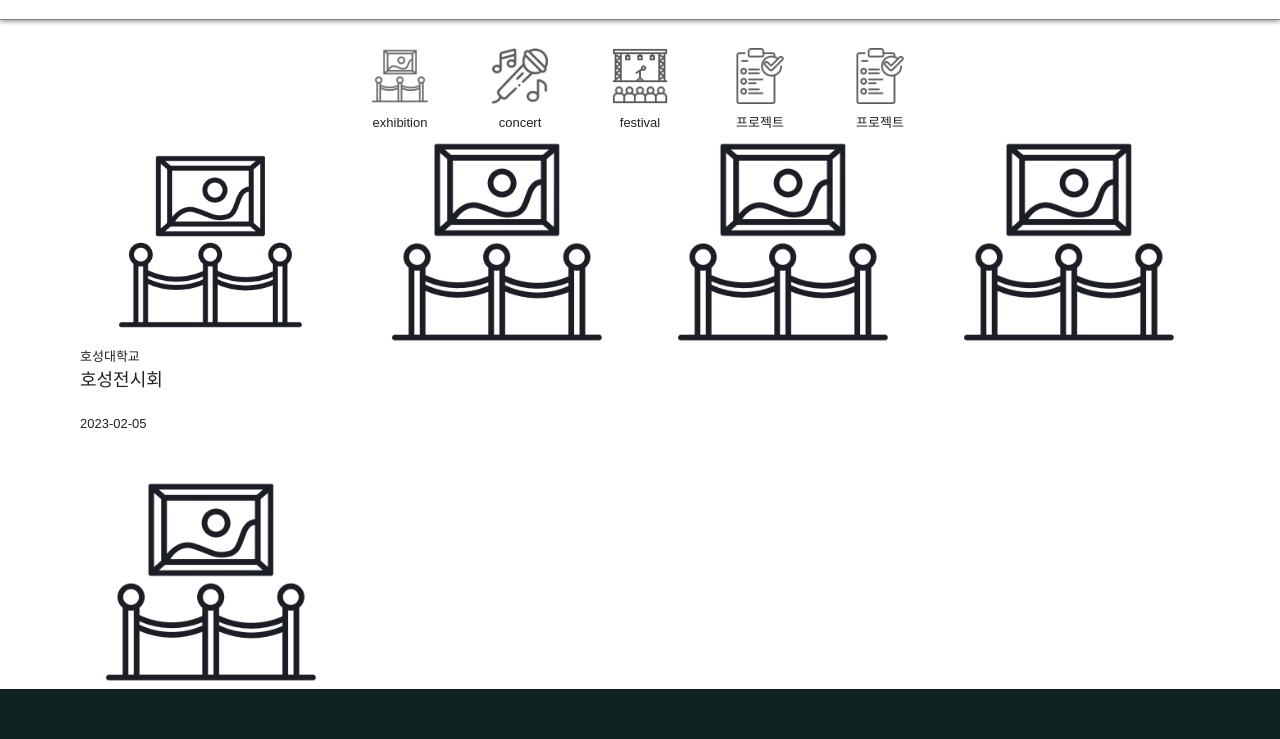
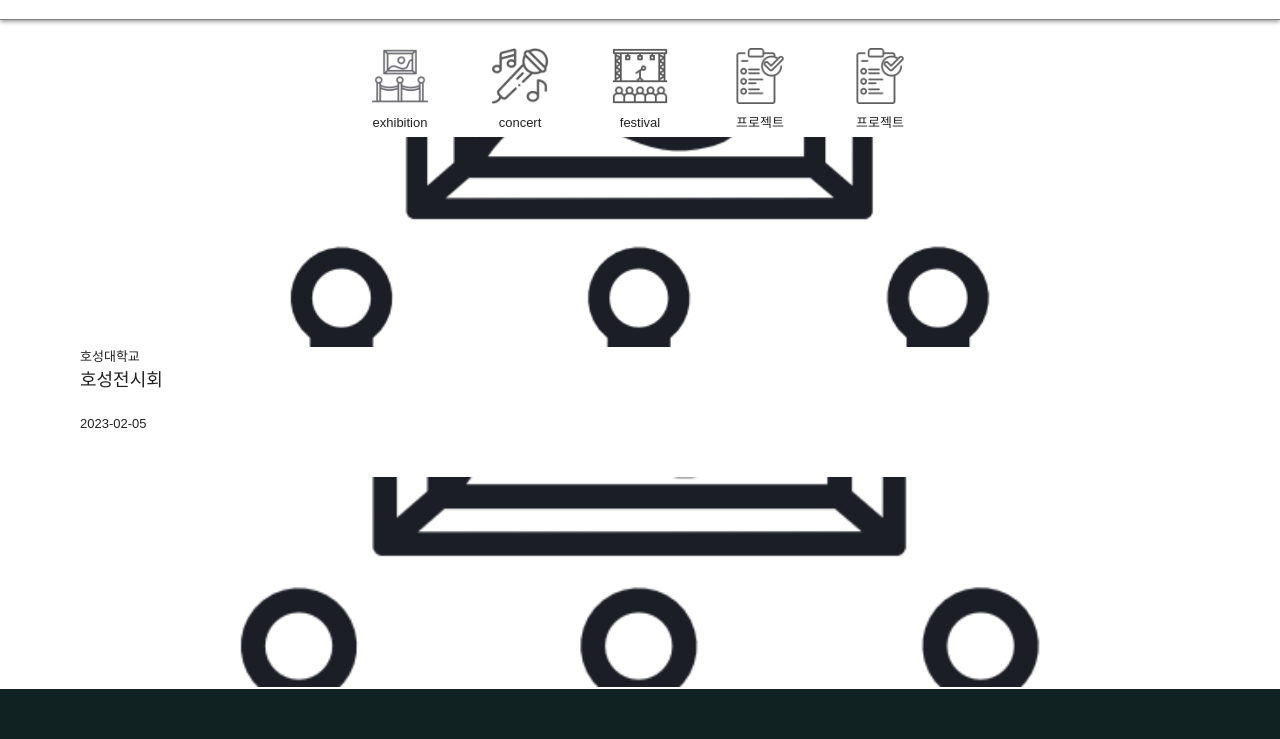
Before and after one commit to nangman-hosung/nangman-v.2, a plain HTML site: page index.html in a window 1280 px wide. Shown: the part 61-800 px from the top of the page. Drawn offline with Linux system fonts and the light colour scheme.

Commit message:
ho-230205

```diff
--- a/css/style.css
+++ b/css/style.css
@@ -220,8 +220,8 @@ background-color: #fff;
     grid-auto-rows: var(--breakpoint-grid, minmax(-webkit-min-content,-webkit-max-content) );
 
     grid-gap: var(--breakpoint-grid_row-gap,0) var(--breakpoint-grid_column-gap,0);
-    grid-template-columns: var( --breakpoint-grid_column-template, repeat(4,minmax(0,1fr)) );
-    /* grid-template-columns: repeat(auto-fit,200px); */
+    /* grid-template-columns: var( --breakpoint-grid_column-template, repeat(4,minmax(0,1fr)) ); */
+    grid-template-columns: repeat(auto-fiil,200px);
     --breakpoint-grid_column-gap: 24px;
     --breakpoint-grid_row-gap: 40px;
 }
```
